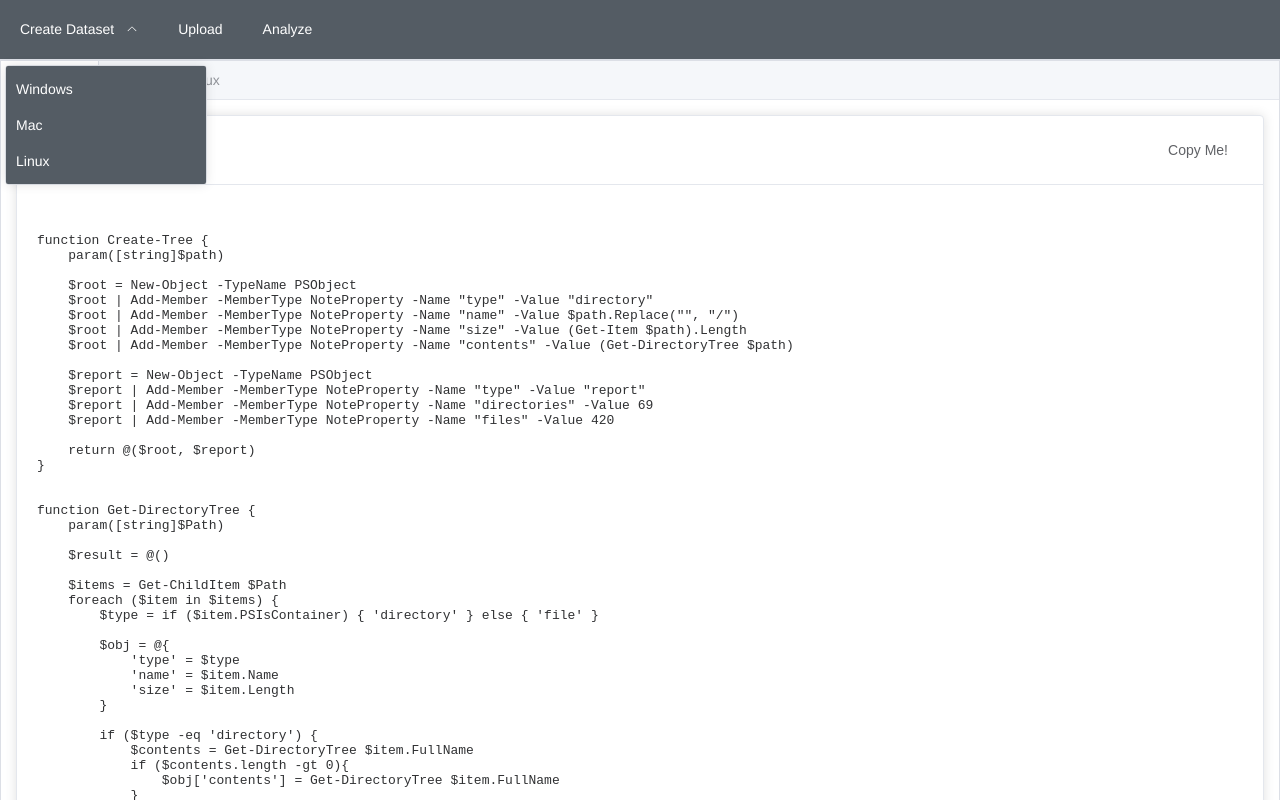
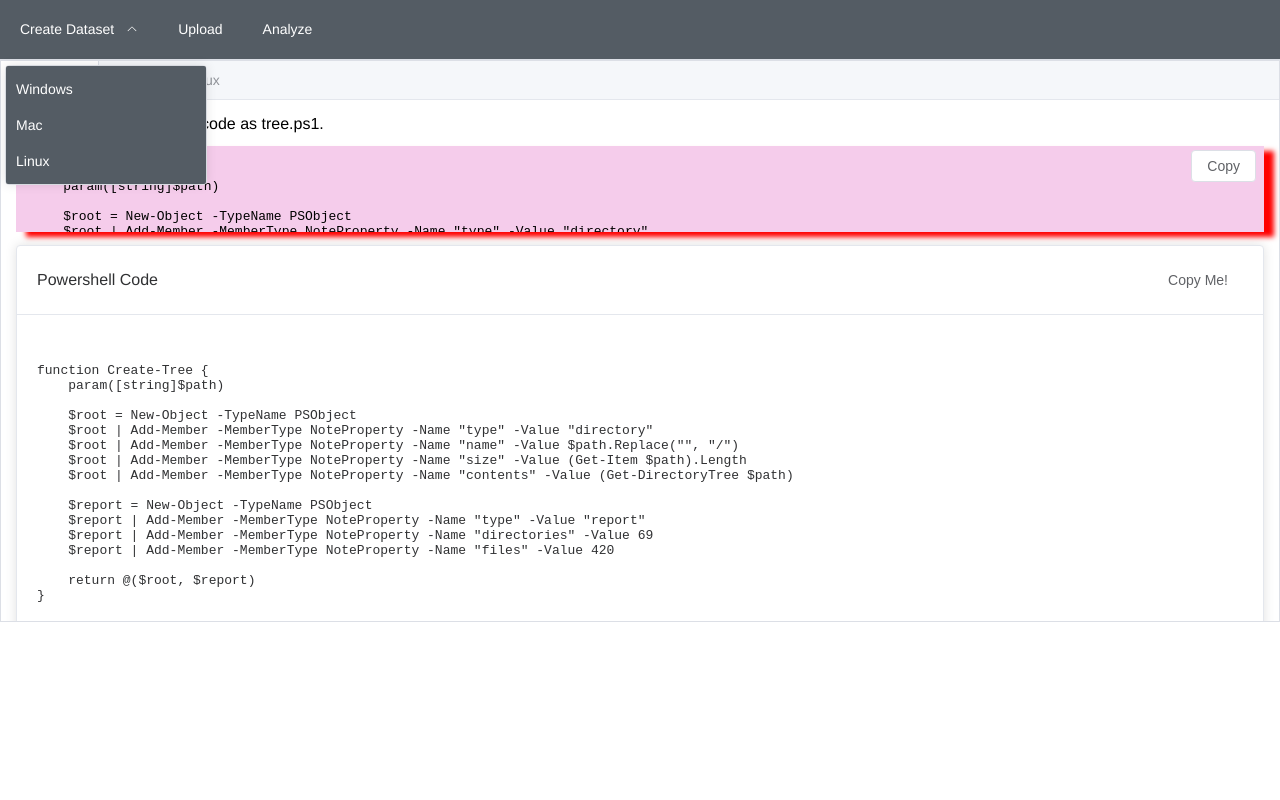
Before and after one commit to marcgauch/dashboard-design, a Vue app: page /create/windows in a window 1280 px wide. Built offline with nearby package versions, Linux system fonts and the light colour scheme; what @imengyu/vue3-context-menu would draw is missing.

Commit message:
Added Copy component

```diff
--- /dev/null
+++ b/src/components/create/CopyText.vue
@@ -0,0 +1,44 @@
+<template>
+  <div class="wrapper">
+    <el-button class="copy-button" @click="copyToClipboard">{{ buttonCaption }}</el-button>
+    <pre>{{ text }}</pre>
+  </div>
+</template>
+
+<script setup lang="ts">
+import { ref } from 'vue';
+const props = defineProps<{
+  text: string;
+}>();
+
+const buttonCaption = ref('Copy');
+
+const copyToClipboard = () => {
+  navigator.clipboard.writeText(props.text);
+  buttonCaption.value = 'Copied';
+  setTimeout(() => {
+    buttonCaption.value = 'Copy';
+  }, 2500);
+};
+</script>
+
+<style scoped>
+.wrapper {
+  position: relative;
+  box-shadow: 10px 5px 5px red;
+}
+
+.copy-button {
+  position: absolute;
+  top: 0.25rem;
+  right: 0.5rem;
+}
+
+pre {
+  background-color: rgb(245, 204, 235);
+  font-family: monospace;
+  padding: 0.2rem 1rem;
+  max-height: 5rem;
+  overflow: auto;
+}
+</style>
--- a/src/components/create/CreateWindows.vue
+++ b/src/components/create/CreateWindows.vue
@@ -1,4 +1,9 @@
 <template>
+  <div>
+    Please save the following code as tree.ps1.
+    <CopyText :text="powershellCode"></CopyText>
+  </div>
+
   <el-card class="box-card">
     <template #header>
       <div class="card-header">
@@ -14,6 +19,7 @@
 
 <script setup lang="ts">
 import { ref } from 'vue';
+import CopyText from './CopyText.vue';
 const powershellCode = `
 function Create-Tree {
     param([string]$path)
--- a/src/views/CreateView.vue
+++ b/src/views/CreateView.vue
@@ -1,5 +1,5 @@
 <template>
-  <el-tabs type="border-card" v-model="selectedTab" @tab-click="updateTab">
+  <el-tabs type="border-card" class="create-card" v-model="selectedTab" @tab-click="updateTab">
     <el-tab-pane label="Windows" name="windows"><CreateWindows /></el-tab-pane>
     <el-tab-pane label="Mac" name="mac"><el-text tag="i">todo</el-text></el-tab-pane>
     <el-tab-pane label="Linux" name="linux">
@@ -56,4 +56,9 @@ const updateTab = ({ paneName }: TabsPaneContext) => {
 .box-card {
   width: auto;
 }
+
+.create-card {
+  max-height: 70vh;
+  overflow-y: auto;
+}
 </style>
```
